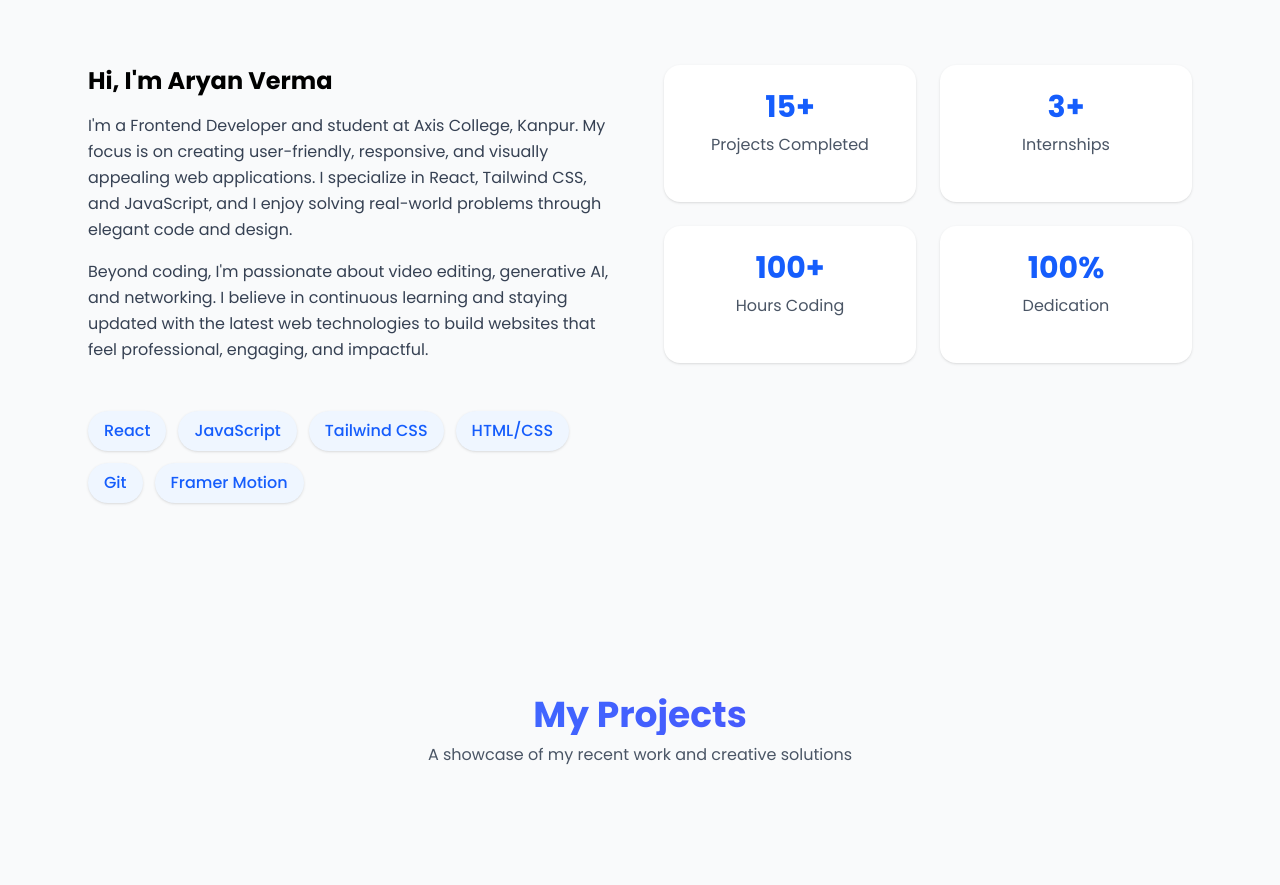
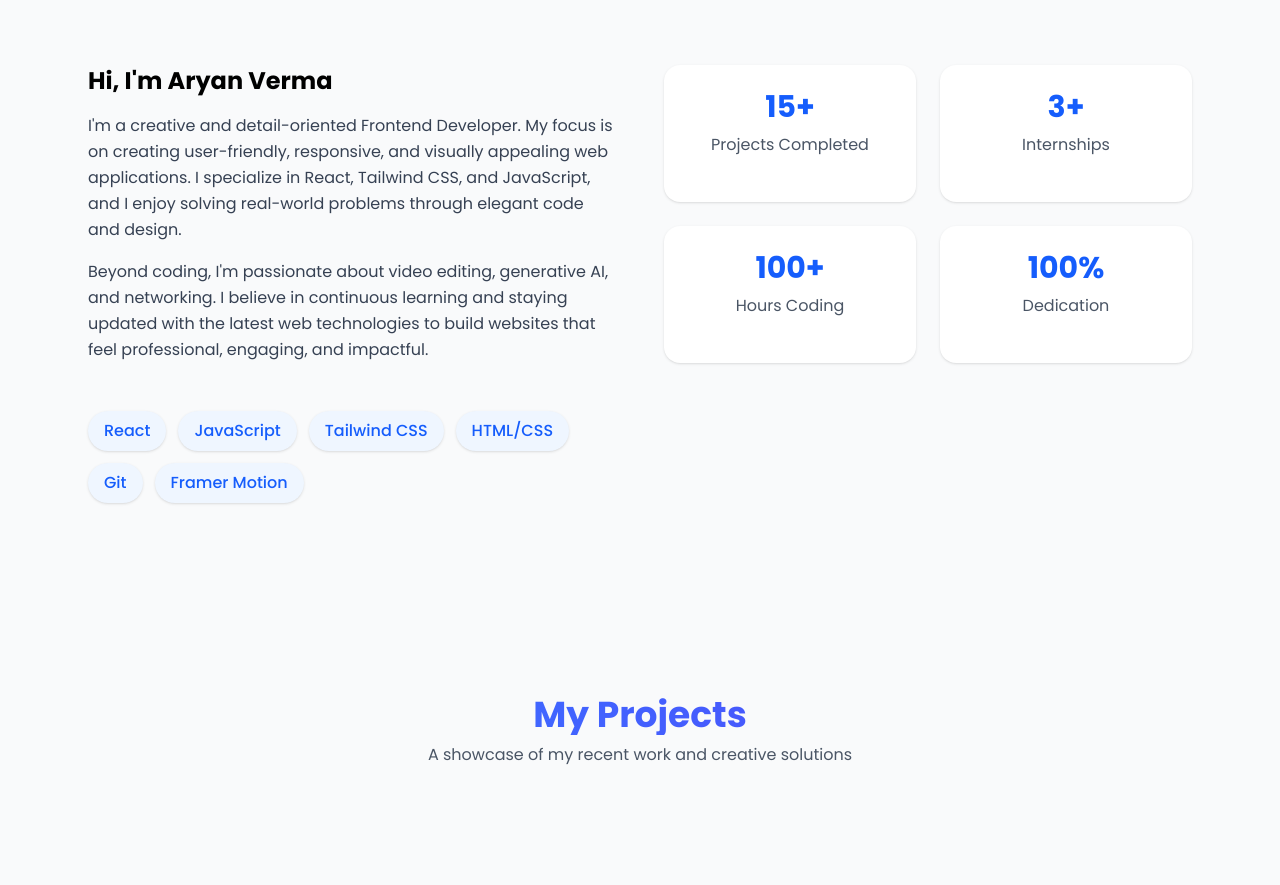
Before and after one commit to aryanverma98/portfolio, a React (Vite) app: page / in a window 1280 px wide. Shown: the part 991-1876 px from the top of the page. Built offline with nearby package versions, Linux system fonts and the light colour scheme; grey boxes are pictures that could not be loaded.

Commit message:
Update About.jsx

```diff
--- a/components/About.jsx
+++ b/components/About.jsx
@@ -15,7 +15,7 @@ const About = () => {
         <div>
           <h3 className="text-2xl font-bold mb-4">Hi, I'm Aryan Verma</h3>
           <p className="text-gray-700 leading-relaxed mb-4">
-            I'm a Frontend Developer and student at Axis College, Kanpur. My focus is on creating
+            I'm a creative and detail-oriented Frontend Developer. My focus is on creating
             user-friendly, responsive, and visually appealing web applications. I specialize in
             React, Tailwind CSS, and JavaScript, and I enjoy solving real-world problems through
             elegant code and design.
```
